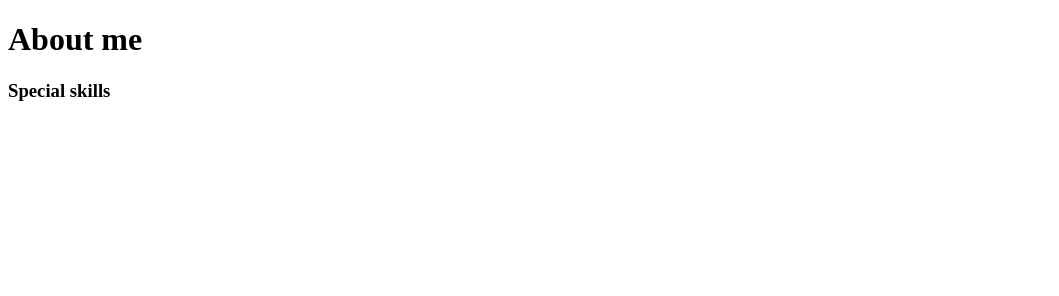
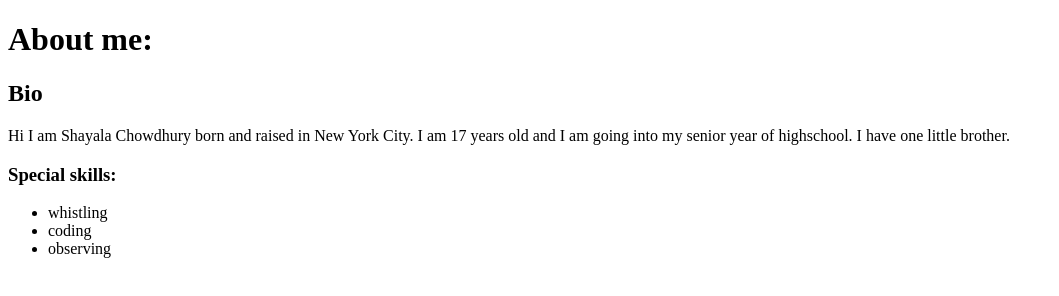
Before and after one commit to jolson615/lmhq-about-pages, a plain HTML site: page me.html in a window 1280 px wide. Shown: the whole page, without its empty margins (0-1059 px from the left). Drawn offline with Linux system fonts and the light colour scheme.

Commit message:
second editions,added skills

```diff
--- a/me.html
+++ b/me.html
@@ -4,7 +4,14 @@
         <title> My page </title>
     </head>
     <body>
-        <h1>About me</h1>
-        <h3>Special skills</h3>
-    </body>
+        <h1>About me:</h1>
+        <h2>Bio </h2>
+        <p>Hi I am Shayala Chowdhury born and raised in New York City.  I am 17 years old and I am going into my senior year of highschool.  I have one little brother.  </p>
+        <h3>Special skills:</h3>
+<ul>
+  <li>whistling</li>
+  <li>coding</li>
+  <li>observing</li>
+</ul>
+
 </html>
```
